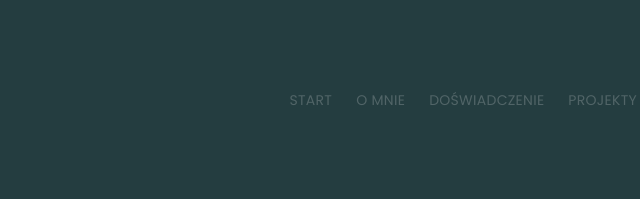
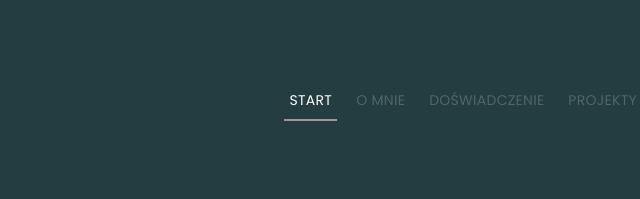
Before and after one commit to JakubOlkowicz/CV, a website: page src/index.html in a window 1280 px wide. Shown: the top 199 px of the page, 345-985 px from the left. Drawn offline with nearby package versions, Linux system fonts and the light colour scheme; files that its build step writes are made by us from their sources.

Commit message:
add class active on navbar spyscroll

```diff
--- a/src/index.html
+++ b/src/index.html
@@ -11,8 +11,8 @@
 <body>
     <section class="main dark" id="start">
         <div class="container">
-            <nav class="navbar">
-                <a href="#start" class="navigation">start</a>
+            <nav class="navbar" id="nav">
+                <a href="#start" class="navigation active">start</a>
                 <a href="#about" class="navigation">o mnie</a>
                 <a href="#experience" class="navigation">doświadczenie</a>
                 <a href="#projects" class="navigation">projekty</a>
@@ -182,5 +182,29 @@
         </div>
     </section>
     <footer class="dark"></footer>
+
+    <script>
+(function() {
+  'use strict';
+
+  var section = document.querySelectorAll("section");
+  var sections = {};
+  var i = 0;
+
+  Array.prototype.forEach.call(section, function(e) {
+    sections[e.id] = e.offsetTop;
+  });
+
+  window.onscroll = function() {
+    var scrollPosition = document.documentElement.scrollTop || document.body.scrollTop;
+
+    for (i in sections) {
+      if (sections[i] <= scrollPosition) {
+        document.querySelector('.active').setAttribute('class', 'navigation');
+        document.querySelector('a[href*=' + i + ']').setAttribute('class', 'active navigation');
+      }
+    }
+  };
+})();    </script>
 </body>
 </html>
--- a/src/sass/sections/_main.scss
+++ b/src/sass/sections/_main.scss
@@ -21,12 +21,12 @@
                 font-size: 14px;
 
             }
-            .navigation:hover{
+            .navigation:hover,:active,:visited{
                 cursor: pointer;
                 color: $C-white;
                 border-bottom: 2px solid $C-special;
             }
-            .navigation:focus{
+            .active{
                 cursor: pointer;
                 color: $C-white;
                 border-bottom: 2px solid $C-special;
```
Also changed, not shown: dist/css/style.css, dist/index.html, 1 other file.
